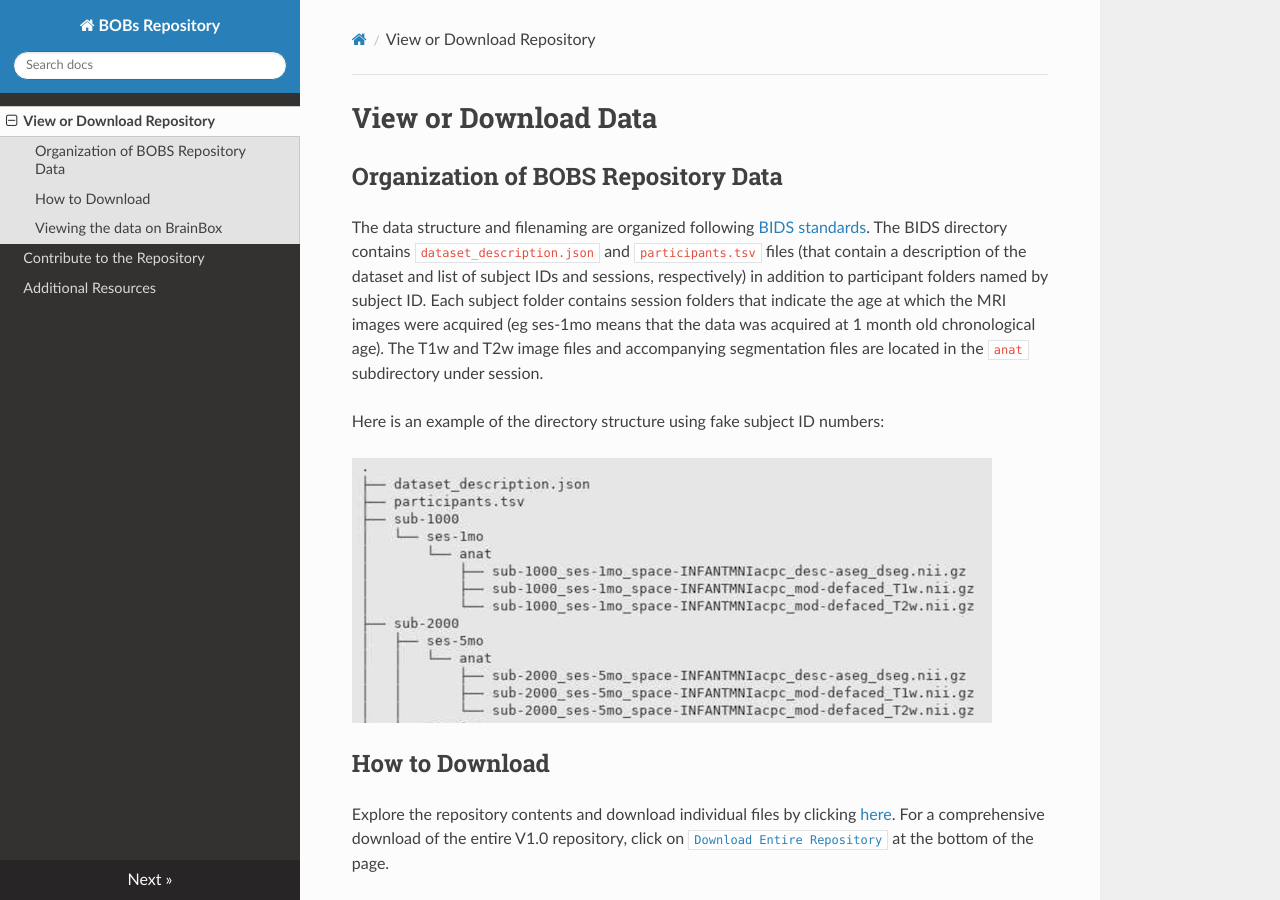
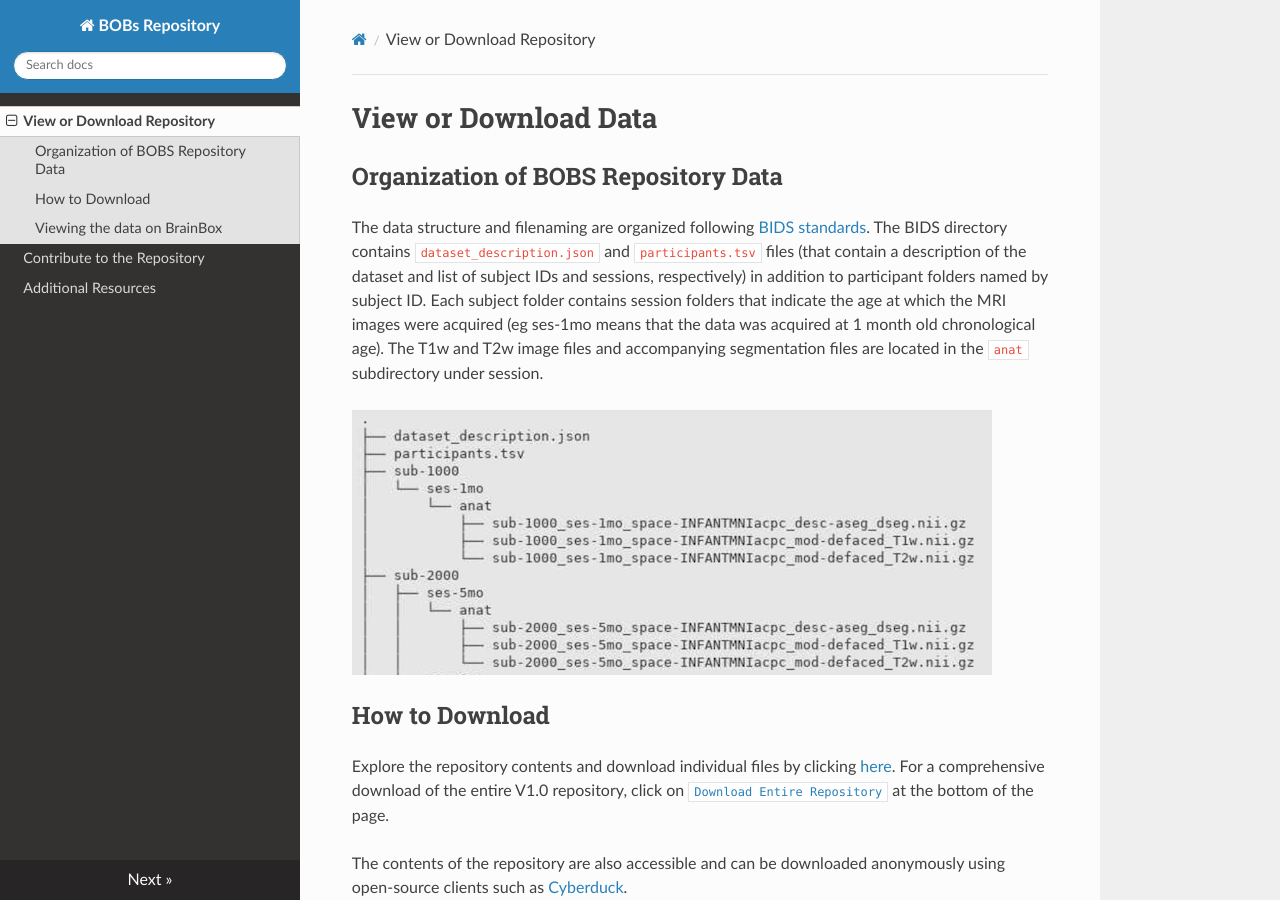
Before and after one commit to DCAN-Labs/BOBsRepositoryRTD, an MkDocs documentation site: the page built from docs/data_access.md, in a window 1280 px wide and 900 px high. Built offline with MkDocs 1.6.1, drawn with Linux system fonts in a browser that asks for light colours; nearby versions of some CDN libraries.

Commit message:
Update data_access.md
need. to update image still

```diff
--- a/docs/data_access.md
+++ b/docs/data_access.md
@@ -2,8 +2,6 @@
 
 ## Organization of BOBS Repository Data
 The data structure and filenaming are organized following [BIDS standards](https://bids.neuroimaging.io/). The BIDS directory contains `dataset_description.json` and `participants.tsv` files (that contain a description of the dataset and list of subject IDs and sessions, respectively) in addition to participant folders named by subject ID. Each subject folder contains session folders that indicate the age at which the MRI images were acquired (eg ses-1mo means that the data was acquired at 1 month old chronological age). The T1w and T2w image files and accompanying segmentation files are located in the `anat` subdirectory under session.
-
-Here is an example of the directory structure using fake subject ID numbers:
 
 ![tree](./images/s3_tree.png)
 
```
